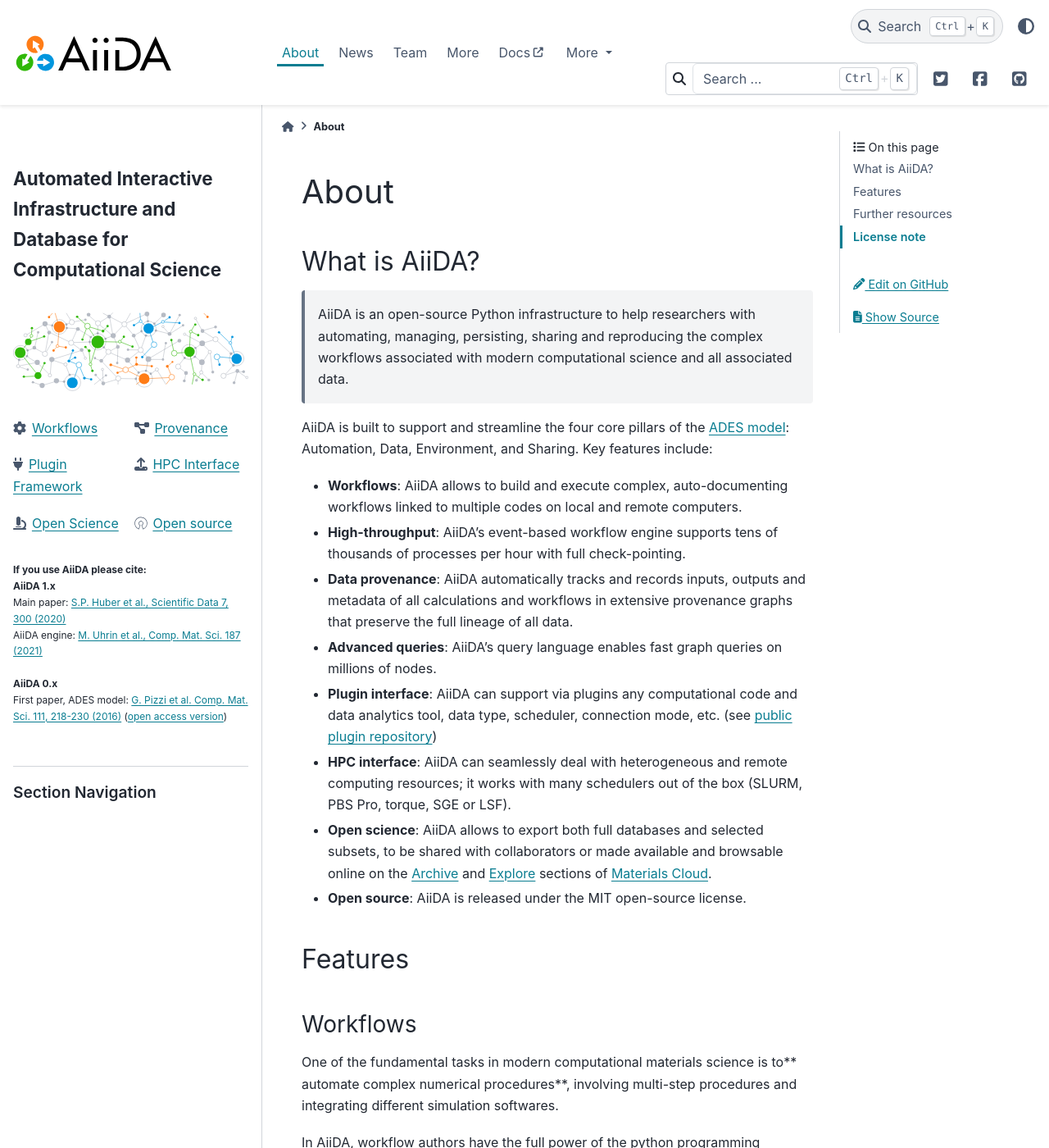
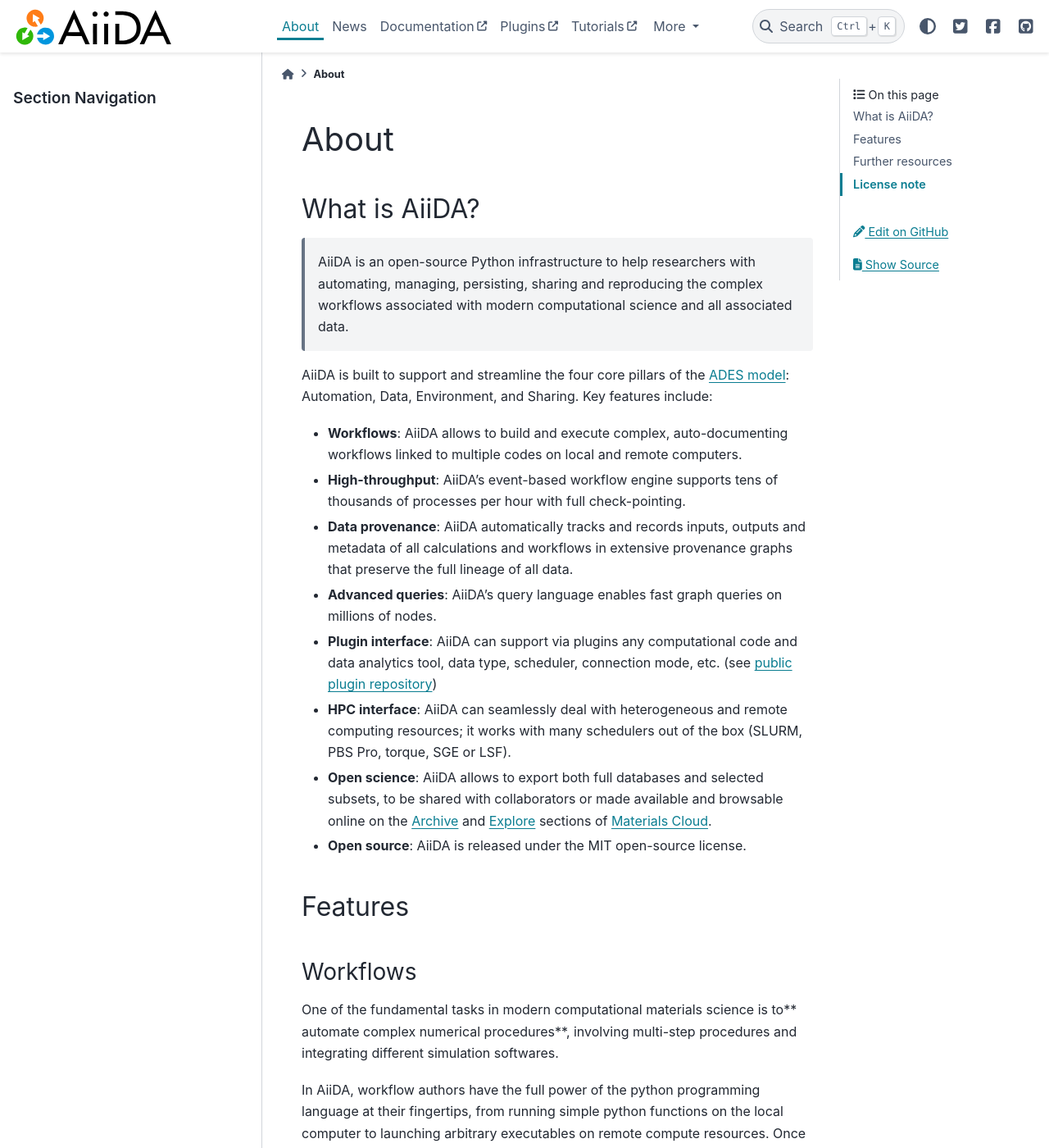
Before and after one commit to aiidateam/aiida-website, a Sphinx documentation site: the page built from docs/sections/about.md, in a window 1280 px wide and 1400 px high. Shown: the whole window at 82% size. Built offline with Sphinx 7.4.7 and the PyData theme 0.15.4, drawn with Linux system fonts in a browser that asks for light colours.

Commit message:
👌 Upgrade to latest pydata-sphinx-theme (#19)

```diff
--- a/docs/_static/custom.css
+++ b/docs/_static/custom.css
@@ -1,35 +1,7 @@
-/* on large desktops, increase distance between search and link icons */
-@media (min-width: 1200px) {
-    .bd-search {
-        margin-right: 0;
-    }
-}
-
-/* on large desktops, increase distance between nav items */
-@media (min-width: 1200px) {
-    .nav-item .nav-link {
-        margin-right: 0.5rem;
-    }
-}
-
-/* on mobile, hide the sidebar
- * See https://github.com/pydata/pydata-sphinx-theme/issues/329
-*/
-@media (max-width: 960px) {
-    .bd-sidebar {
-        display: none;
-    }
-}
-
-/* on mobile, increase distance between links
- * See https://github.com/pydata/pydata-sphinx-theme/issues/195
-*/
-@media (max-width: 960px) {
-    .nav-item .nav-link.nav-external,
-    .toctree-l1.nav-item .nav-link {
-        margin-bottom: 0.2rem;
-        margin-top: 0.2rem;
-      }
+/* Add icon after external links in the top bar */
+.navbar-nav > .nav-item > .reference.external::after {
+    content: " \2197";
+    opacity: 0.5;
 }
 
 /* AiiDA sidebar */
--- a/docs/conf.py
+++ b/docs/conf.py
@@ -6,6 +6,8 @@
     "National Centre for Computational Design and Discovery of Novel Materials (NCCR MARVEL). "
     "All rights reserved"
 )
+
+import pydata_sphinx_theme
 
 extensions = ["myst_parser", "ablog", "sphinx.ext.intersphinx", "sphinx_subfigure"]
 
@@ -34,11 +36,6 @@
             "href": "favicon-32x32.png",
         },
     ],
-    "external_links": [
-        {"name": "Docs ", "url": "https://aiida-core.readthedocs.io"},
-        {"name": "Tutorials ", "url": "https://aiida-tutorials.readthedocs.io"},
-        {"name": "Plugins ", "url": "https://aiidateam.github.io/aiida-registry"},
-    ],
     "icon_links": [
         {
             "name": "Twitter",
@@ -61,9 +58,8 @@
     ],
     "show_prev_next": False,
     "navbar_end": [
-        "theme-switcher.html",
-        "search-field.html",
-        "navbar-icon-links.html",
+        "theme-switcher",
+        "navbar-icon-links",
     ],
     "footer_items": ["copyright"],
     "use_edit_page_button": True,
--- a/docs/about.md
+++ b/docs/sections/about.md
@@ -37,7 +37,7 @@
 
 In AiiDA, **data provenance is tracked automatically** and stored in the form of a **directed acyclic graph**. For example, each calculation is represented by a node, that is linked to its input and output data nodes. The provenance graph is stored in a local database that can be queried using a high-level python interface that allows for performant queries on millions of nodes.
 
-![AiiDA Graph Demo](./pics/aida_graph_demo1.png)
+![AiiDA Graph Demo](../pics/aida_graph_demo1.png)
 
 (feat-plugin-framework)=
 
--- a/docs/team.md
+++ b/docs/sections/team.md
@@ -2,7 +2,7 @@
 
 ## Credits
 
-AiiDA is a joint effort of [THEOS](http://theossrv1.epfl.ch/)/[MARVEL](https://nccr-marvel.ch/) at EPFL (Switzerland) and of [Bosch RTC](https://www.bosch.us/) in Cambridge MA (USA). Its development is supported by [a number of supporting partners and institutions](more/acknowledgements.md).
+AiiDA is a joint effort of [THEOS](http://theossrv1.epfl.ch/)/[MARVEL](https://nccr-marvel.ch/) at EPFL (Switzerland) and of [Bosch RTC](https://www.bosch.us/) in Cambridge MA (USA). Its development is supported by [a number of supporting partners and institutions](acknowledgements.md).
 Data generated with AiiDA are disseminated through [materialscloud.org](http://materialscloud.org/).
 
 ## External contributors
@@ -13,57 +13,57 @@
 
 :::{list-table}
 
-* - ![Portrait](./pics/team/simon.jpg)
+* - ![Portrait](../pics/team/simon.jpg)
   - **Simon Adorf**\
     *PostDoc Research Scientist, Theory and Simulation of Materials, EPFL*\
     [epfl.ch](https://people.epfl.ch/simon.adorf)
 
-* - ![Portrait](./pics/team/marnik.jpg)
+* - ![Portrait](../pics/team/marnik.jpg)
   - **Marnik Bercx**\
     *PostDoc Research Scientist, Theory and Simulation of Materials, EPFL*\
     [epfl.ch](https://people.epfl.ch/marnik.bercx)
 
-* - ![Portrait](./pics/team/dossantos.jpg)
+* - ![Portrait](../pics/team/dossantos.jpg)
   - **Flaviano Dos Santos**\
     *PostDoc Research Scientist, Theory and Simulation of Materials, EPFL*\
     [epfl.ch](https://people.epfl.ch/flaviano.dossantos)
 
-* - ![Portrait](./pics/team/huber.png)
+* - ![Portrait](../pics/team/huber.png)
   - **Sebastiaan P. Huber**\
     *PostDoc Research Scientist, Theory and Simulation of Materials, EPFL*\
     [epfl.ch](https://people.epfl.ch/sebastiaan.huber)
 
-* - ![Portrait](./pics/team/boris.png)
+* - ![Portrait](../pics/team/boris.png)
   - **Boris Kozinsky**\
     *Professor, Materials Intelligence Research, Harvard University (USA)*\
     [havard.edu](https://bkoz.seas.harvard.edu/people/boris-kozinsky)
 
-* - ![Portrait](./pics/team/nicola.png)
+* - ![Portrait](../pics/team/nicola.png)
   - **Nicola Marzari**\
     *Chair, Theory and Simulation of Materials, EPFL
 Director, National Centre for Competence in Research NCCR MARVEL, EPFL*\
     [epfl.ch](https://people.epfl.ch/nicola.marzari)
 
-* - ![Portrait](./pics/team/gio.png)
+* - ![Portrait](../pics/team/gio.png)
   - **Giovanni Pizzi**\
     *Staff Scientist, Theory and Simulation of Materials, EPFL*
 
-* - ![Portrait](./pics/team/Ramirez.jpg)
+* - ![Portrait](../pics/team/Ramirez.jpg)
   - **Francisco F. Ramirez**\
     *PostDoc Research Scientist, Theory and Simulation of Materials, EPFL*\
     [epfl.ch](https://people.epfl.ch/francisco.ramirez)
 
-* - ![Portrait](./pics/team/talirz.jpg)
+* - ![Portrait](../pics/team/talirz.jpg)
   - **Leopold Talirz**\
     *PostDoc Research Scientist, Theory and Simulation of Materials, EPFL*\
     [epfl.ch](https://people.epfl.ch/leopold.talirz)
 
-* - ![Portrait](./pics/team/Yakutovich.jpg)
+* - ![Portrait](../pics/team/Yakutovich.jpg)
   - **Aliaksandr Yakutovich**\
     *PostDoc Research Scientist, Theory and Simulation of Materials, EPFL*\
     [epfl.ch](https://people.epfl.ch/aliaksandr.yakutovich)
 
-* - ![Portrait](./pics/team/JusongYu.jpg)
+* - ![Portrait](../pics/team/JusongYu.jpg)
   - **Jusong Yu**\
     *PostDoc Research Scientist, Theory and Simulation of Materials, EPFL*\
     [epfl.ch](https://people.epfl.ch/jusong.yu)
@@ -90,7 +90,7 @@
 
 ### General questions about AiiDA
 
-Please ask on the [AiiDA mailing list](more/mailing_list.md).
+Please ask on the [AiiDA mailing list](mailing_list.md).
 
 ### Bug reports
 
--- a/requirements.txt
+++ b/requirements.txt
@@ -1,4 +1,4 @@
 myst-parser~=0.18.0
-pydata-sphinx-theme~=0.9.0
+pydata-sphinx-theme @ git+https://github.com/pydata/pydata-sphinx-theme.git@689ff9374800f9ec780516f6ec8496c140b3a2f1#egg=pydata-sphinx-theme
 ablog~=0.10.25
 sphinx_subfigure~=0.2.1
```
Also changed, not shown: docs/index.md (+12 -4 lines), docs/more/index.md (deleted, +0 -12 lines), docs/sections/acknowledgements.md (renamed from docs/more/acknowledgements.md), docs/sections/events.md (renamed from docs/more/events.md), docs/sections/graph_gallery.md (renamed from docs/more/graph_gallery.md), docs/sections/mailing_list.md (renamed from docs/more/mailing_list.md), docs/sections/science.md (renamed from docs/more/science.md), docs/sections/testimonials.md (renamed from docs/more/testimonials.md).
